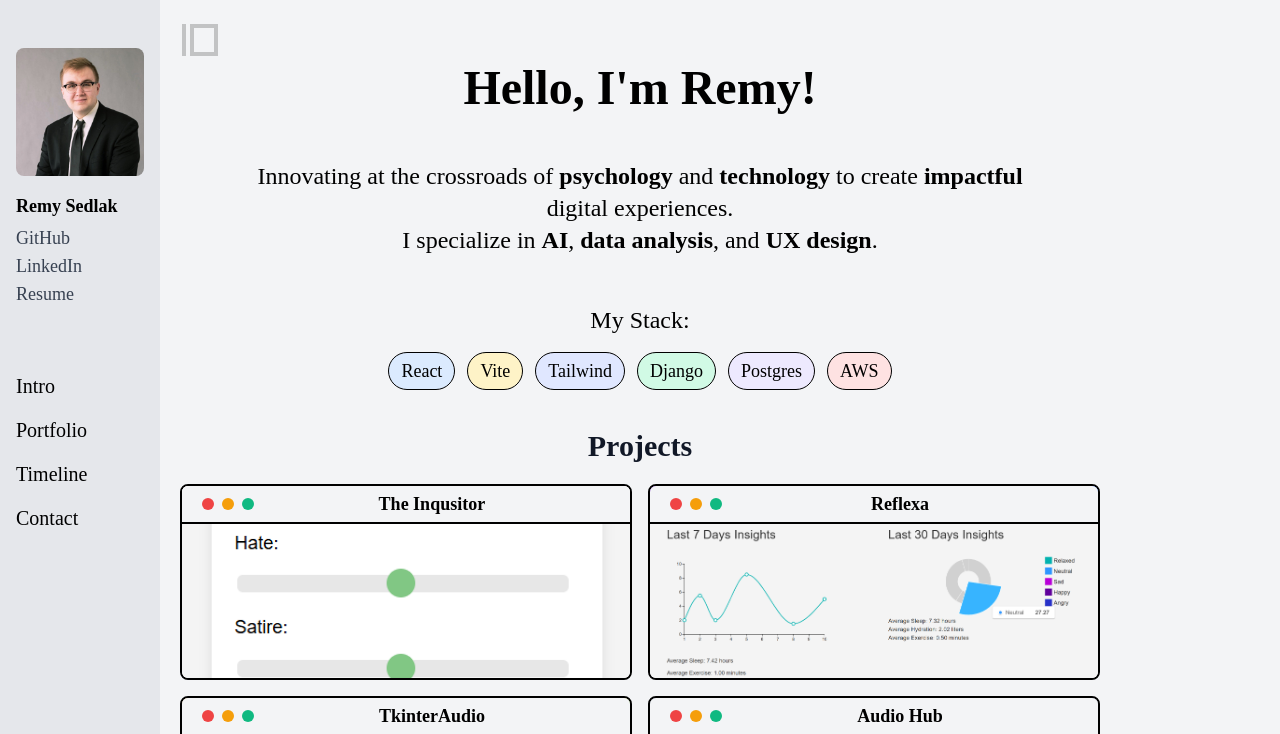
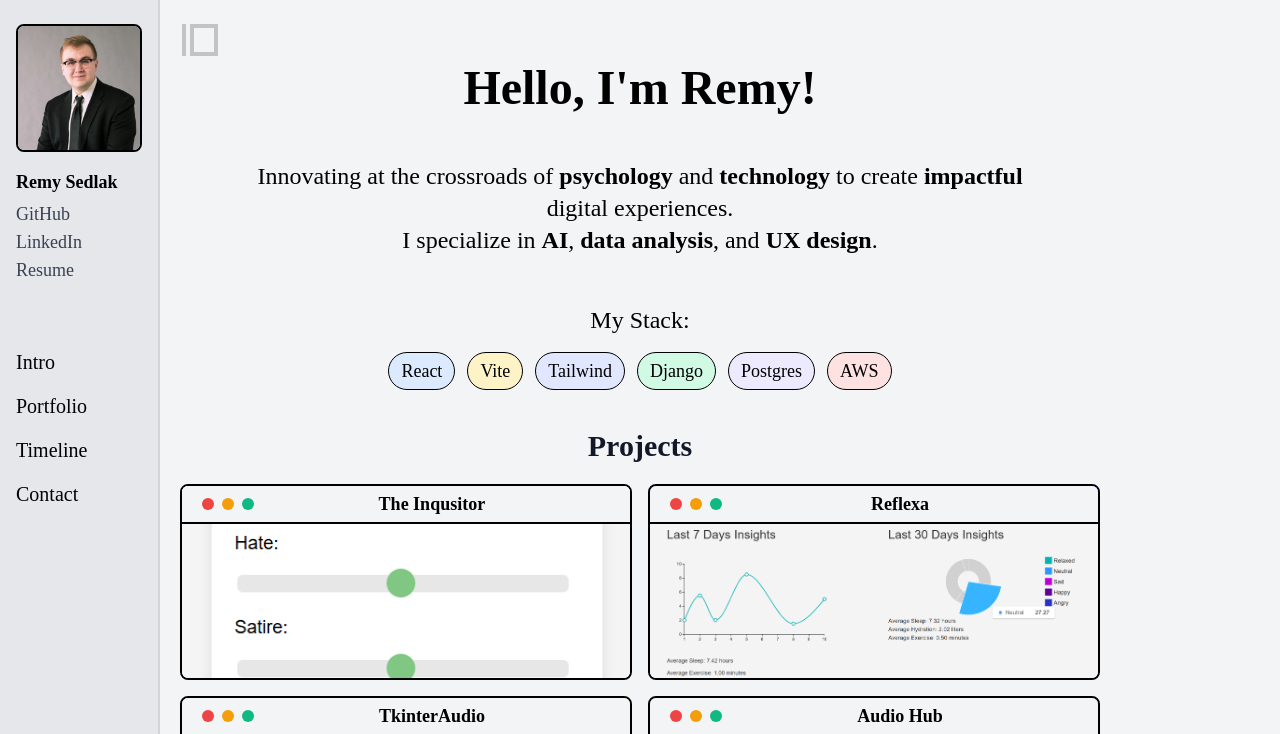
Before and after one commit to remysedlak/portfolio, a React (Vite) app: page / in a window 1280 px wide. Shown: the top 734 px of the page. Built offline with nearby package versions, Linux system fonts and the light colour scheme; a web font is replaced by a local one.

Commit message:
Enhance NavBar and Intro component styles by adding borders to images for improved visual distinction

```diff
--- a/src/components/Intro.jsx
+++ b/src/components/Intro.jsx
@@ -24,7 +24,7 @@ return (
         <img
             src="/assets/remysedlak_image.jpg"
             alt="Remy Sedlak"
-            className="sm:hidden block h-48 w-48 mt-8 rounded-full"
+            className="sm:hidden block h-48 w-48 mt-8 rounded-full  border-2 border-black"
         />
         <div className="text-center flex flex-col sm:flex-col md:flex-col lg:flex-row xl:flex-row items-center space-y-6 lg:space-y-0 lg:space-x-12">
             <div className="flex flex-col justify-around w-full rounded-md p-4 text-center">
--- a/src/components/NavBar.jsx
+++ b/src/components/NavBar.jsx
@@ -38,11 +38,11 @@ const NavBar = () => {
     };
 
     return (
-        <nav className="hidden sm:block bg-gray-200 fixed top-0 left-0 w-40 p-4  h-full flex flex-col justify-center font-garamond">
+        <nav className="hidden sm:block bg-gray-200 fixed top-0 left-0 w-40 p-4  h-full flex flex-col justify-center font-garamond border-r-2 border-gray-300">
             <img
                 src="/assets/remysedlak_image.jpg"
                 alt="Remy Sedlak"
-                className="h-32 w-32 mt-8 rounded-lg"
+                className="h-32 w-32 mt-2 rounded-lg border-2 border-black"
             />
             <div className="justify-bottom position-bottom flex flex-col mt-4">
                 <div className="text-lg xl:text-lg 2xl:text-lg 3xl-text-xl text-black font-semibold mb-1">Remy Sedlak</div>
```
